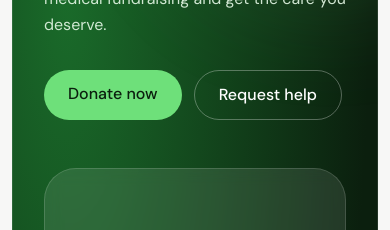
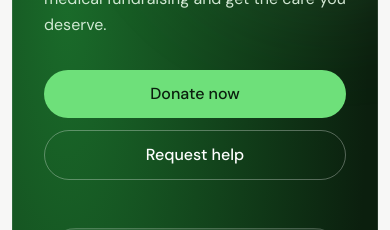
Before and after one commit to truelite-dev/fundpatients-mvp, a Next.js app: page / in a window 390 px wide. Shown: the part 302-532 px from the top of the page. Built offline with nearby package versions, Linux system fonts and the light colour scheme; no server answers; the database is empty.

Commit message:
fix: stack hero CTA buttons full-width on mobile
Co-Authored-By: Claude Sonnet 5 <noreply@anthropic.com>

```diff
--- a/components/public/home/HeroCarousel.tsx
+++ b/components/public/home/HeroCarousel.tsx
@@ -122,16 +122,16 @@ export function HeroCarousel({ cases }: { cases: CaseSummary[] }) {
           <p className="mt-4 max-w-md text-base leading-relaxed text-brand-soft-sage/90 sm:text-xl">
             Discover a supportive platform for medical fundraising and get the care you deserve.
           </p>
-          <div className="mt-8 flex flex-wrap gap-3">
+          <div className="mt-8 flex flex-col gap-3 sm:flex-row">
             <Link
               href="/stories"
-              className="rounded-full bg-brand-mint px-6 py-3 font-medium text-brand-forest transition hover:bg-white"
+              className="rounded-full bg-brand-mint px-6 py-3 text-center font-medium text-brand-forest transition hover:bg-white sm:w-auto"
             >
               Donate now
             </Link>
             <Link
               href="/request-help"
-              className="rounded-full border border-white/30 px-6 py-3 font-medium text-white transition hover:bg-white/10"
+              className="rounded-full border border-white/30 px-6 py-3 text-center font-medium text-white transition hover:bg-white/10 sm:w-auto"
             >
               Request help
             </Link>
```
